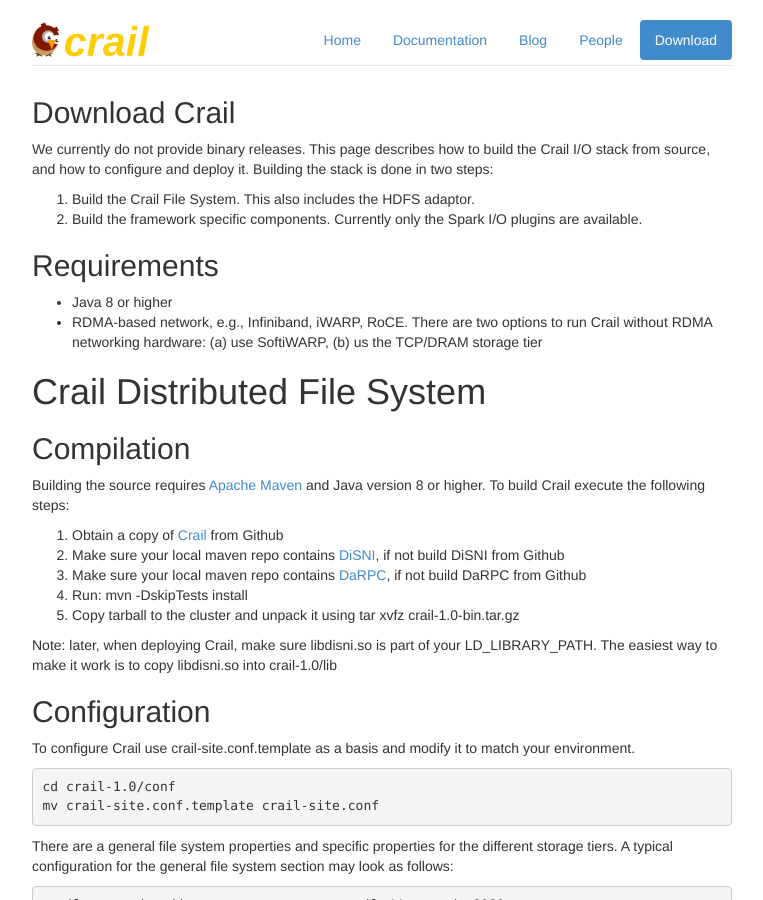
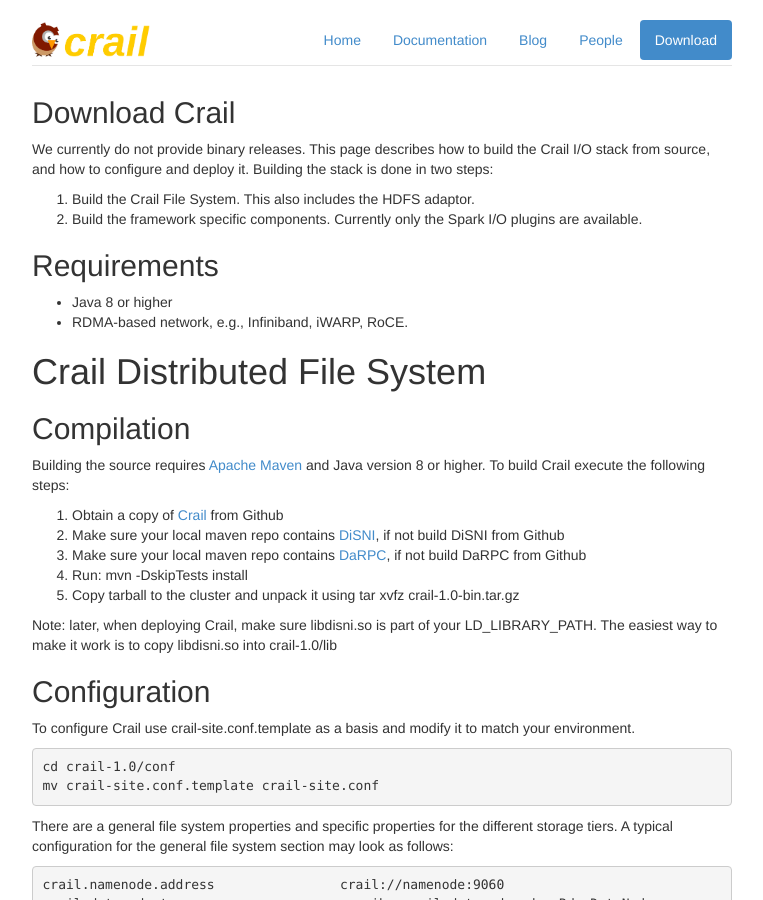
Before and after one commit to apache/incubator-crail-website, a Jekyll site: the page built from download/index.md, in a window 1280 px wide and 900 px high. Shown: the whole window, without its empty margins (258-1021 px from the left). Built offline with Jekyll 4.4.1, drawn with Linux system fonts in a browser that asks for light colours.

Commit message:
Update index.md

```diff
--- a/download/index.md
+++ b/download/index.md
@@ -11,7 +11,7 @@
 ## Requirements
 
 * Java 8 or higher
-* RDMA-based network, e.g., Infiniband, iWARP, RoCE. There are two options to run Crail without RDMA networking hardware: (a) use SoftiWARP, (b) us the TCP/DRAM storage tier
+* RDMA-based network, e.g., Infiniband, iWARP, RoCE.
 
 # Crail Distributed File System
 
```
